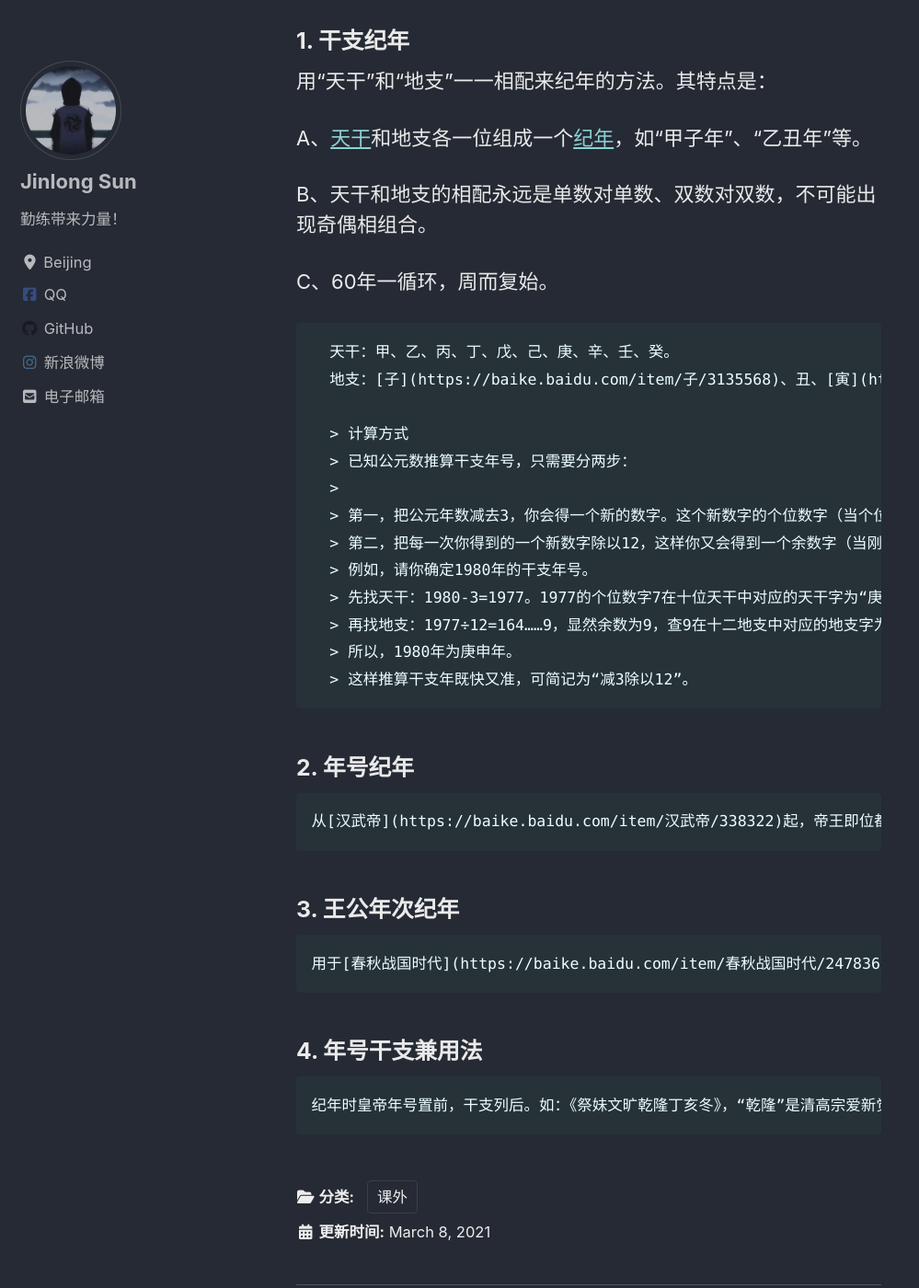
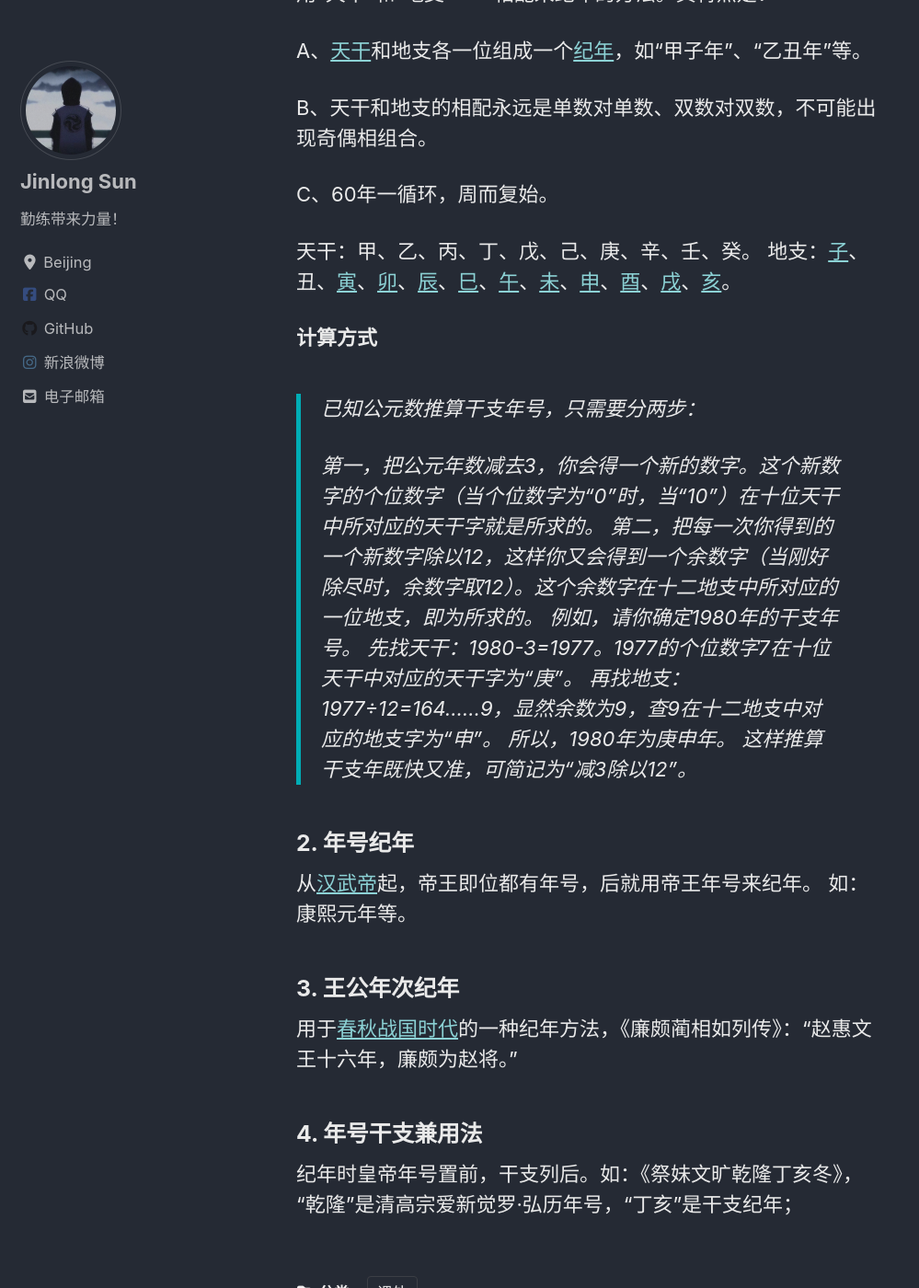
Before and after one commit to sjl-is-big-idiot/sjl-is-big-idiot.github.io, a Jekyll site: the page built from _posts/2021-03-08-简述中国古代纪年法.markdown, in a window 1280 px wide and 1400 px high, scrolled down 675 px. Shown: the whole window at 92% size, without its empty margins (0-999 px from the left). Built offline with Jekyll 4.4.1, drawn with Linux system fonts in a browser that asks for light colours; cached includes are drawn as plain includes; nearby versions of some CDN libraries; some of the changed text lies outside the part shown.

Commit message:
fixed 简述中国古代纪年法 format error

```diff
--- a/_posts/2021-03-08-简述中国古代纪年法.markdown
+++ b/_posts/2021-03-08-简述中国古代纪年法.markdown
@@ -3,11 +3,6 @@ layout: single
 title: "简述中国古代纪年法"
 category: 课外
 ---
-
-原文链接 [centos7安装mysql（完整）](https://www.cnblogs.com/lzhdonald/p/12511998.html)
-<br>
-原文链接 [Linux下安装mysql-5.7.24](https://www.cnblogs.com/lzhdonald/p/12511998.htm://www.jianshu.com/p/276d59cbc529)
-
 
 # 简述中国古代纪年法
 
@@ -24,25 +19,25 @@ category: 课外
 
    C、60年一循环，周而复始。
 
-	  天干：甲、乙、丙、丁、戊、己、庚、辛、壬、癸。
-	  地支：[子](https://baike.baidu.com/item/子/3135568)、丑、[寅](https://baike.baidu.com/item/寅)、[卯](https://baike.baidu.com/item/卯)、[辰](https://baike.baidu.com/item/辰/34250)、[巳](https://baike.baidu.com/item/巳)、[午](https://baike.baidu.com/item/午)、[未](https://baike.baidu.com/item/未)、[申](https://baike.baidu.com/item/申/34014)、[酉](https://baike.baidu.com/item/酉)、[戌](https://baike.baidu.com/item/戌)、[亥](https://baike.baidu.com/item/亥)。
+   天干：甲、乙、丙、丁、戊、己、庚、辛、壬、癸。
+   地支：[子](https://baike.baidu.com/item/子/3135568)、丑、[寅](https://baike.baidu.com/item/寅)、[卯](https://baike.baidu.com/item/卯)、[辰](https://baike.baidu.com/item/辰/34250)、[巳](https://baike.baidu.com/item/巳)、[午](https://baike.baidu.com/item/午)、[未](https://baike.baidu.com/item/未)、[申](https://baike.baidu.com/item/申/34014)、[酉](https://baike.baidu.com/item/酉)、[戌](https://baike.baidu.com/item/戌)、[亥](https://baike.baidu.com/item/亥)。
 
-	  > 计算方式
-	  > 已知公元数推算干支年号，只需要分两步：
-      >
-      > 第一，把公元年数减去3，你会得一个新的数字。这个新数字的个位数字（当个位数字为“0”时，当“10”）在十位天干中所对应的天干字就是所求的。
-	  > 第二，把每一次你得到的一个新数字除以12，这样你又会得到一个余数字（当刚好除尽时，余数字取12）。这个余数字在十二地支中所对应的一位地支，即为所求的。
-	  > 例如，请你确定1980年的干支年号。
-	  > 先找天干：1980-3=1977。1977的个位数字7在十位天干中对应的天干字为“庚”。
-	  > 再找地支：1977÷12=164……9，显然余数为9，查9在十二地支中对应的地支字为“申”。
-	  > 所以，1980年为庚申年。
-	  > 这样推算干支年既快又准，可简记为“减3除以12”。
+  **计算方式**
+  > 已知公元数推算干支年号，只需要分两步：
+  >
+  > 第一，把公元年数减去3，你会得一个新的数字。这个新数字的个位数字（当个位数字为“0”时，当“10”）在十位天干中所对应的天干字就是所求的。
+  > 第二，把每一次你得到的一个新数字除以12，这样你又会得到一个余数字（当刚好除尽时，余数字取12）。这个余数字在十二地支中所对应的一位地支，即为所求的。
+  > 例如，请你确定1980年的干支年号。
+  > 先找天干：1980-3=1977。1977的个位数字7在十位天干中对应的天干字为“庚”。
+  > 再找地支：1977÷12=164……9，显然余数为9，查9在十二地支中对应的地支字为“申”。
+  > 所以，1980年为庚申年。
+  > 这样推算干支年既快又准，可简记为“减3除以12”。
 
 ### 2. 年号纪年
-	从[汉武帝](https://baike.baidu.com/item/汉武帝/338322)起，帝王即位都有年号，后就用帝王年号来纪年。 如：康熙元年等。
+  从[汉武帝](https://baike.baidu.com/item/汉武帝/338322)起，帝王即位都有年号，后就用帝王年号来纪年。 如：康熙元年等。
 
 ### 3. 王公年次纪年
-	用于[春秋战国时代](https://baike.baidu.com/item/春秋战国时代/247836)的一种纪年方法，《廉颇蔺相如列传》：“赵惠文王十六年，廉颇为赵将。”
+  用于[春秋战国时代](https://baike.baidu.com/item/春秋战国时代/247836)的一种纪年方法，《廉颇蔺相如列传》：“赵惠文王十六年，廉颇为赵将。”
 
 ### 4. 年号干支兼用法
-	纪年时皇帝年号置前，干支列后。如：《祭妹文旷乾隆丁亥冬》，“乾隆”是清高宗爱新觉罗·弘历年号，“丁亥”是干支纪年；
+  纪年时皇帝年号置前，干支列后。如：《祭妹文旷乾隆丁亥冬》，“乾隆”是清高宗爱新觉罗·弘历年号，“丁亥”是干支纪年；
```
